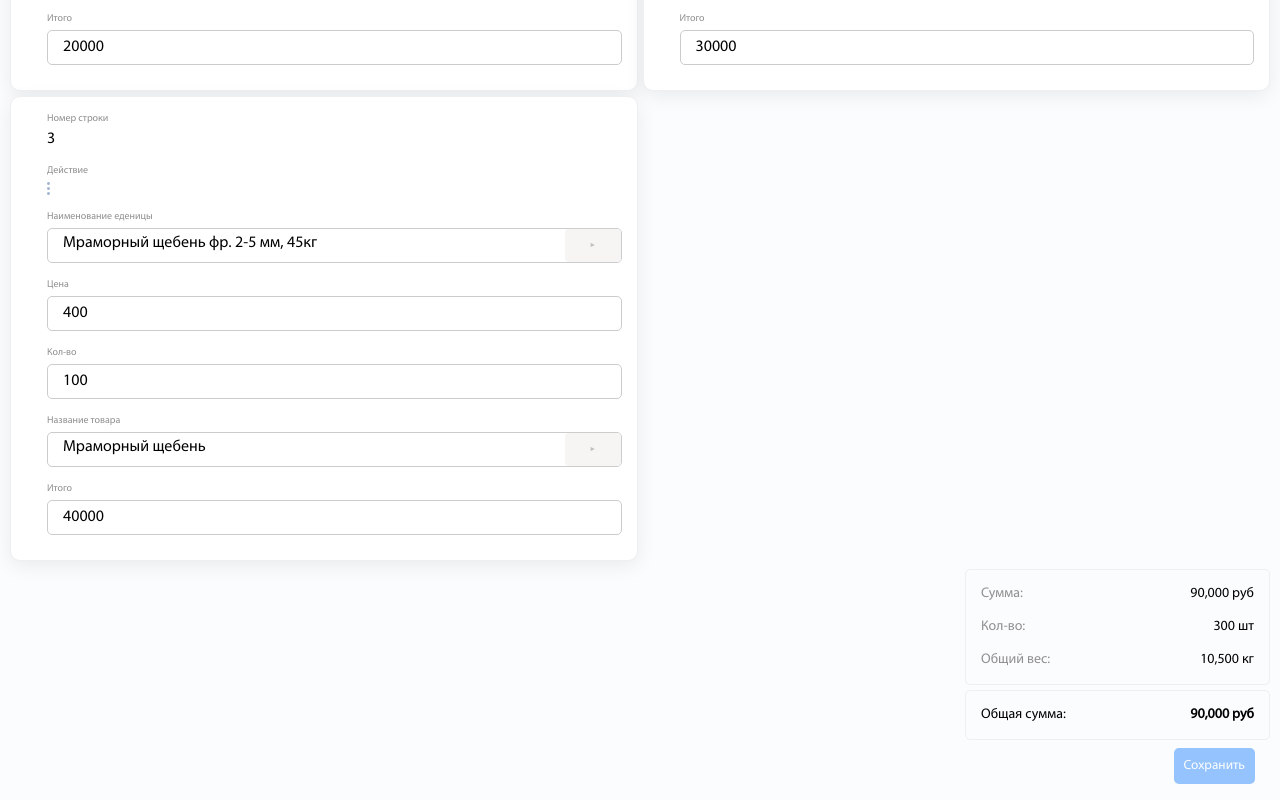
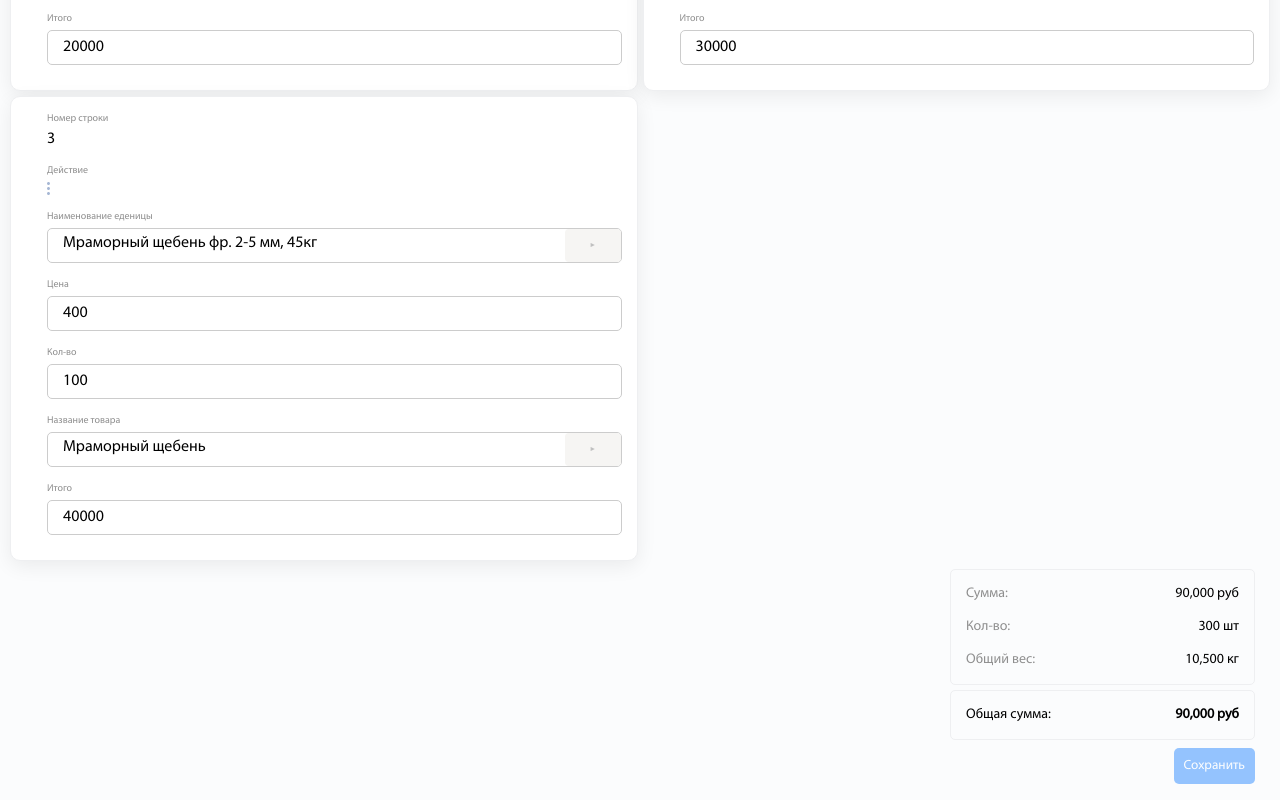
Before and after one commit to Julia-Sachkova/opt6-test, a Nuxt app: page / in a window 1280 px wide. Shown: the part 601-1401 px from the top of the page. Built offline with nearby package versions, Linux system fonts and the light colour scheme.

Commit message:
фикс

```diff
--- a/components/layout/GoodsTotal.vue
+++ b/components/layout/GoodsTotal.vue
@@ -88,6 +88,7 @@ const totalSum = computed(() => {
   gap: 5px;
   min-width: 305px;
   max-width: 100%;
+  margin-right: 15px;
 }
 
 .total__container {
@@ -132,6 +133,7 @@ const totalSum = computed(() => {
 @media screen and (max-width: 520px) {
   .total {
     width: 100%;
+    margin: 0;
   }
 }
 </style>
```
